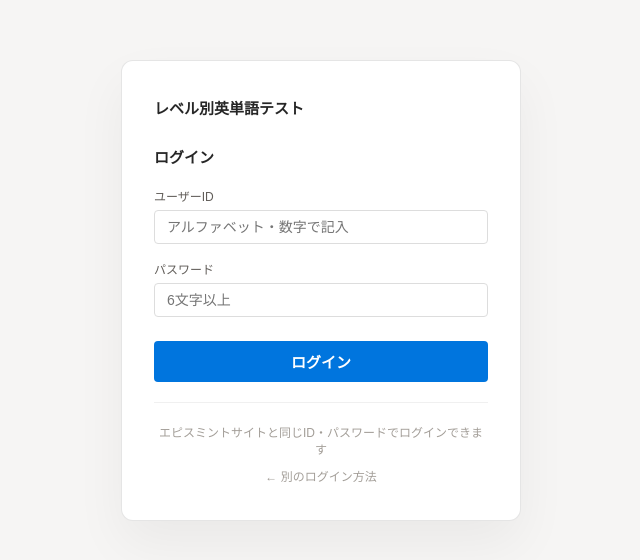
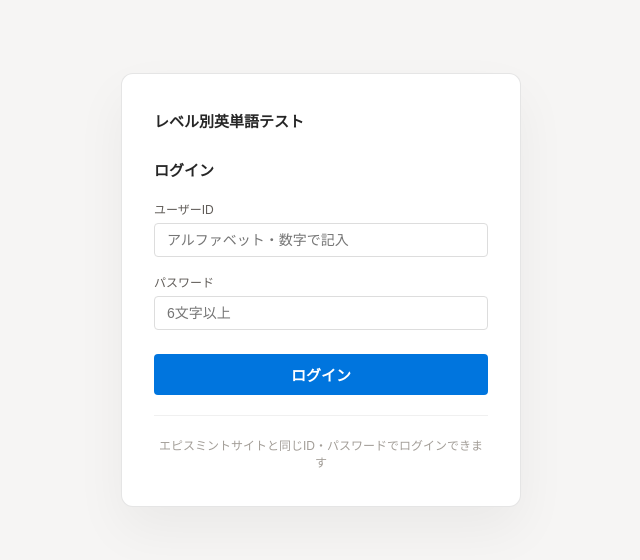
Before and after one commit to epis-mintsite/j1-vocab-test, a plain HTML site: page login/epis/index.html in a window 1280 px wide. Shown: the part 110-670 px from the top of the page, without its empty margins (319-959 px from the left). Drawn offline with Linux system fonts and the light colour scheme.

Commit message:
Remove back link to login selection from epis login page
Co-Authored-By: Claude Sonnet 4.6 <noreply@anthropic.com>

```diff
--- a/login/epis/index.html
+++ b/login/epis/index.html
@@ -124,7 +124,6 @@ input:focus { border-color: #0075de; box-shadow: 0 0 0 2px rgba(0,117,222,0.15);
   </form>
 
   <p class="note">エピスミントサイトと同じID・パスワードでログインできます</p>
-  <a href="../" class="back-link">← 別のログイン方法</a>
 </div>
 
 <!-- Firebase SDK (CDN) -->
```
